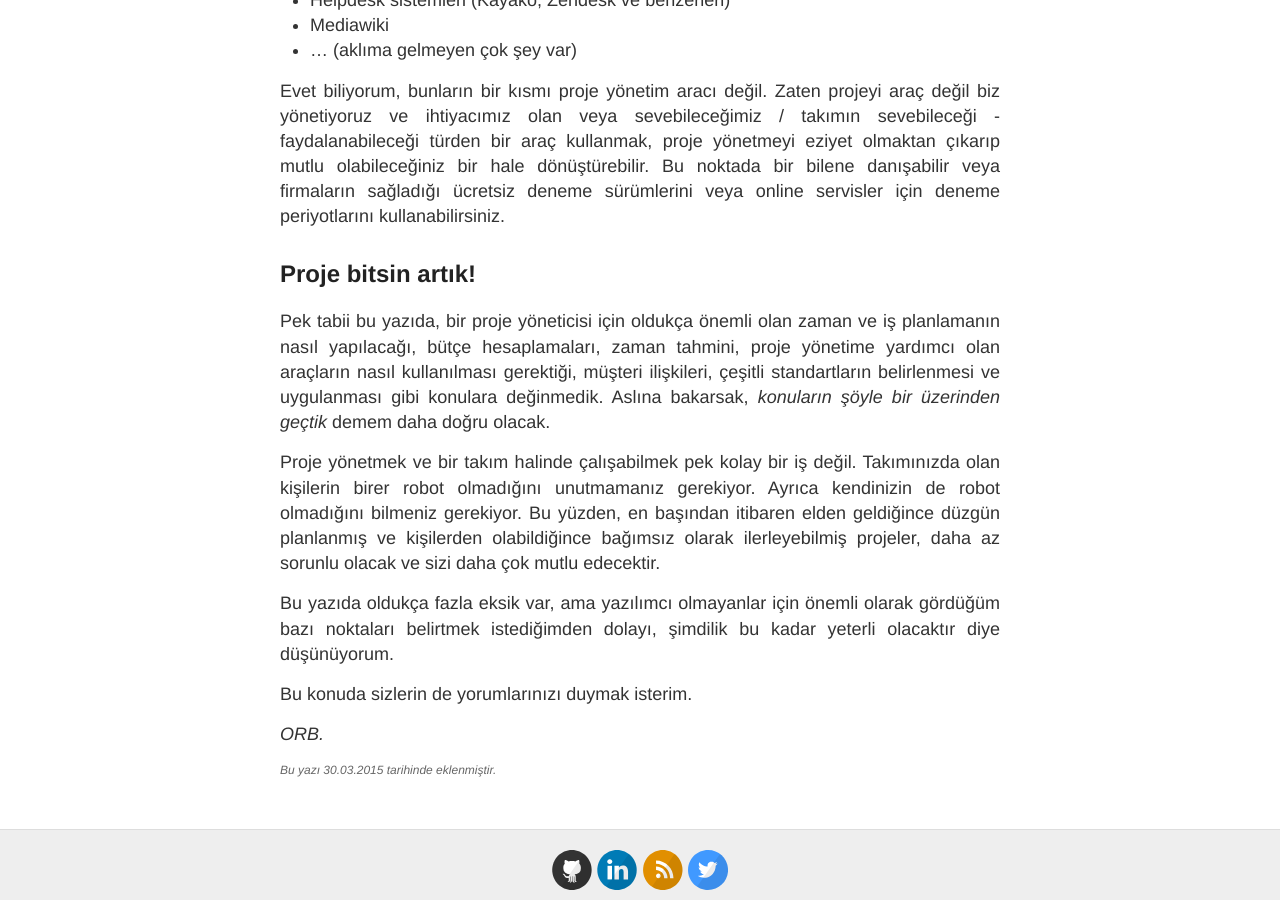
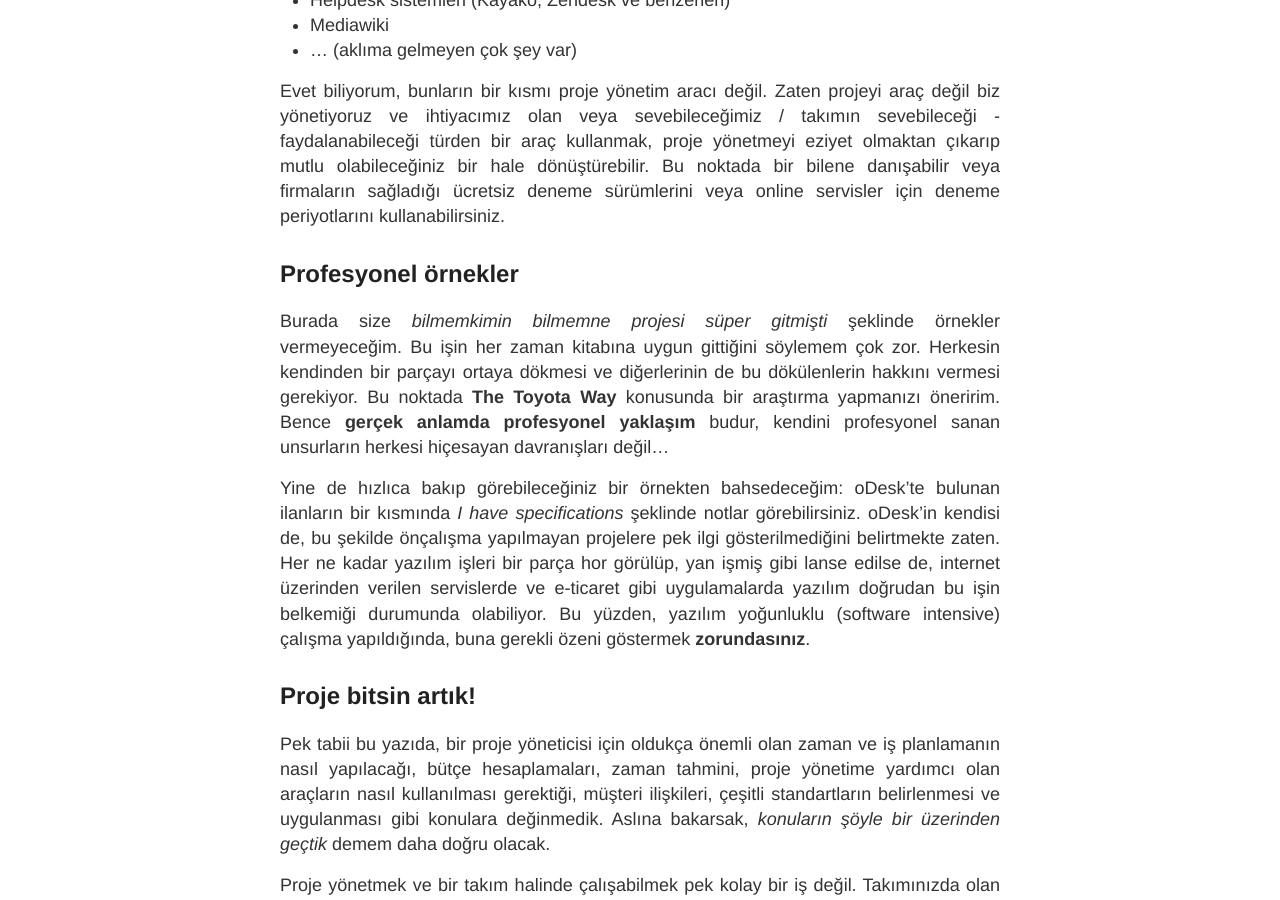
Before and after one commit to orbingol/orbingol.github.io, a Jekyll site: the page built from _posts/2015-03-30-yazilimci-olmayanlar-icin-yazilim-projelerine-giris.md, in a window 1280 px wide and 900 px high, scrolled down 2794 px. Built offline with Jekyll 4.4.1, drawn with Linux system fonts in a browser that asks for light colours; Markdown is read by kramdown in place of the engine named in the settings; comment, search, counter and statistics services are not loaded.

Commit message:
Added examples section to pm post.

```diff
--- a/_posts/2015-03-30-yazilimci-olmayanlar-icin-yazilim-projelerine-giris.md
+++ b/_posts/2015-03-30-yazilimci-olmayanlar-icin-yazilim-projelerine-giris.md
@@ -72,6 +72,12 @@ Proje yönetmek, tabii ki de bir araçla olacak bir iş değil. Projeyi siz yön
 
 Evet biliyorum, bunların bir kısmı proje yönetim aracı değil. Zaten projeyi araç değil biz yönetiyoruz ve ihtiyacımız olan veya sevebileceğimiz / takımın sevebileceği - faydalanabileceği türden bir araç kullanmak, proje yönetmeyi eziyet olmaktan çıkarıp mutlu olabileceğiniz bir hale dönüştürebilir. Bu noktada bir bilene danışabilir veya firmaların sağladığı ücretsiz deneme sürümlerini veya online servisler için deneme periyotlarını kullanabilirsiniz.
 
+## Profesyonel örnekler
+
+Burada size *bilmemkimin bilmemne projesi süper gitmişti* şeklinde örnekler vermeyeceğim. Bu işin her zaman kitabına uygun gittiğini söylemem çok zor. Herkesin kendinden bir parçayı ortaya dökmesi ve diğerlerinin de bu dökülenlerin hakkını vermesi gerekiyor. Bu noktada **The Toyota Way** konusunda bir araştırma yapmanızı öneririm. Bence **gerçek anlamda profesyonel yaklaşım** budur, kendini profesyonel sanan unsurların herkesi hiçesayan davranışları değil...
+
+Yine de hızlıca bakıp görebileceğiniz bir örnekten bahsedeceğim: oDesk'te bulunan ilanların bir kısmında *I have specifications* şeklinde notlar görebilirsiniz. oDesk'in kendisi de, bu şekilde önçalışma yapılmayan projelere pek ilgi gösterilmediğini belirtmekte zaten. Her ne kadar yazılım işleri bir parça hor görülüp, yan işmiş gibi lanse edilse de, internet üzerinden verilen servislerde ve e-ticaret gibi uygulamalarda yazılım doğrudan bu işin belkemiği durumunda olabiliyor. Bu yüzden, yazılım yoğunluklu (software intensive) çalışma yapıldığında, buna gerekli özeni göstermek **zorundasınız**.
+
 ## Proje bitsin artık!
 
 Pek tabii bu yazıda, bir proje yöneticisi için oldukça önemli olan zaman ve iş planlamanın nasıl yapılacağı, bütçe hesaplamaları, zaman tahmini, proje yönetime yardımcı olan araçların nasıl kullanılması gerektiği, müşteri ilişkileri, çeşitli standartların belirlenmesi ve uygulanması gibi konulara değinmedik. Aslına bakarsak, *konuların şöyle bir üzerinden geçtik* demem daha doğru olacak.
```
